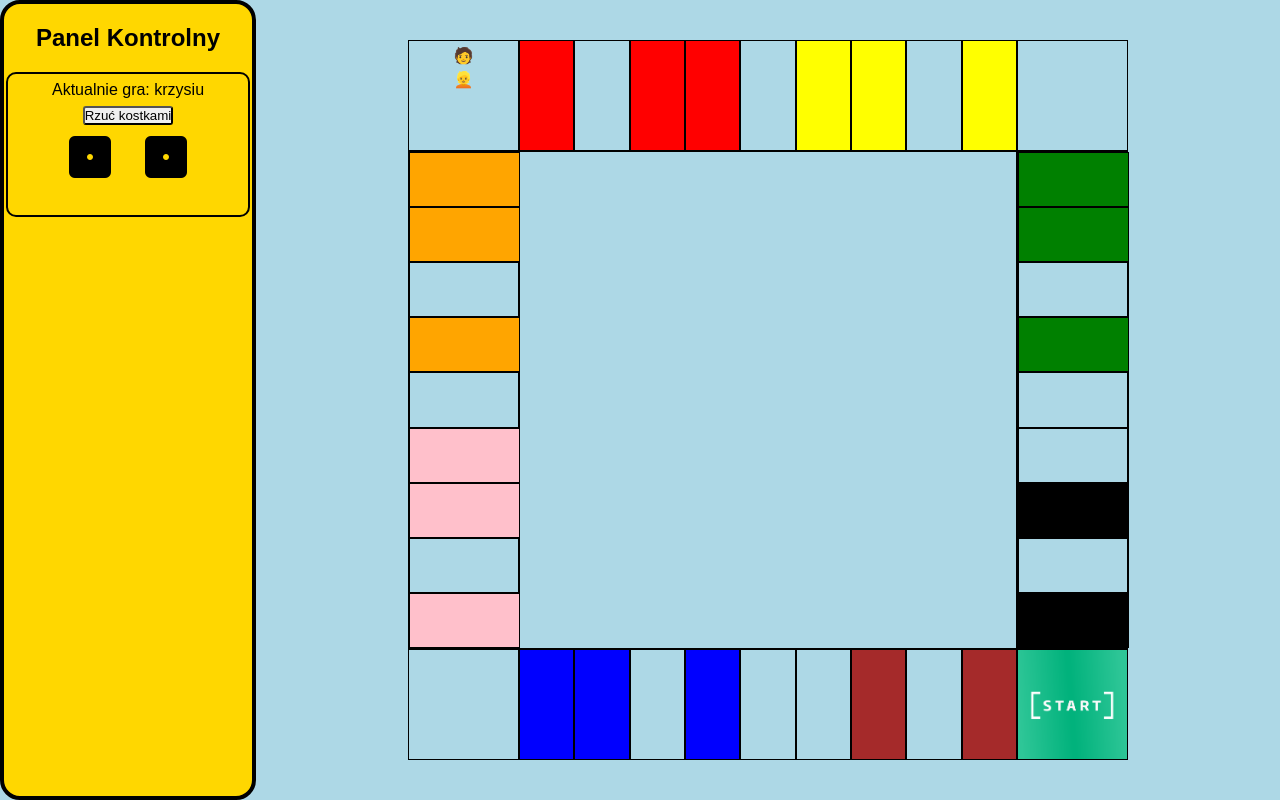
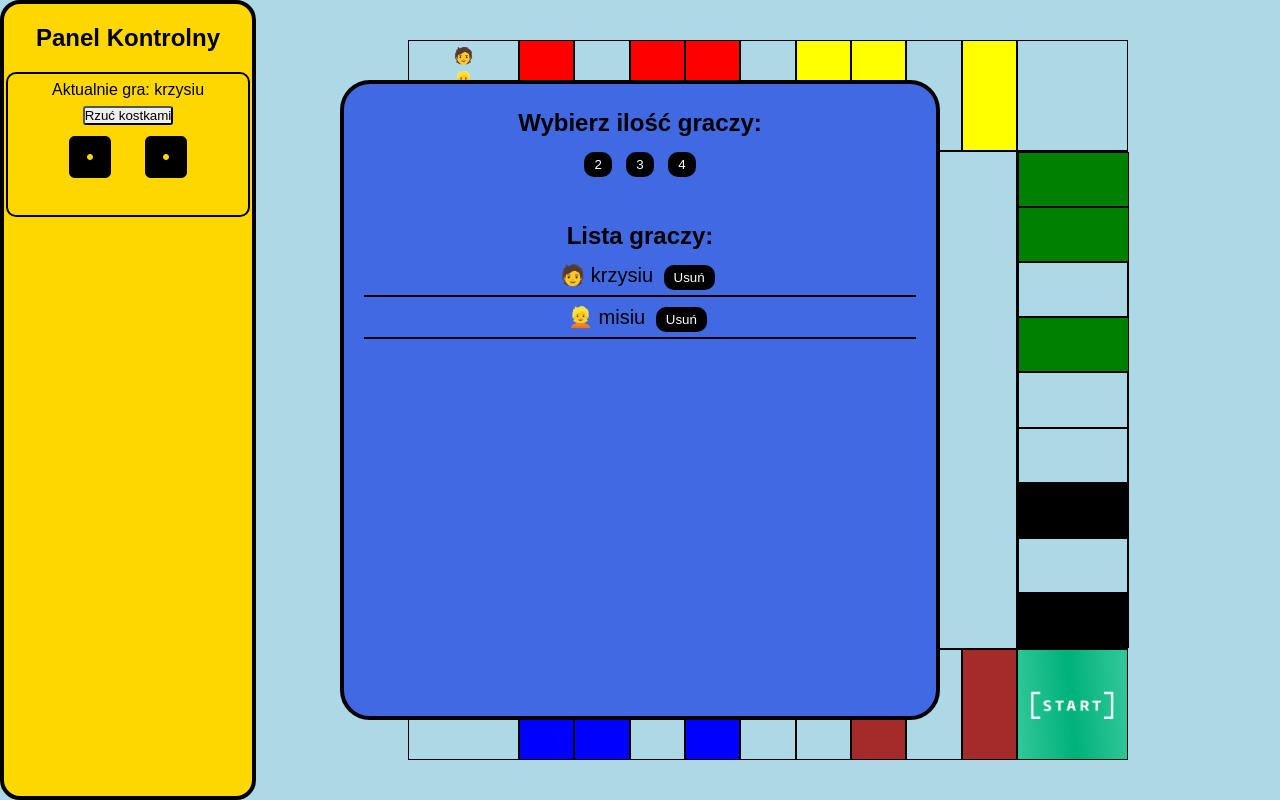
Before and after one commit to lokers778/CC.Monopoly, a website built with webpack: page index.html in a window 1280 px wide. Built offline with nearby package versions, Linux system fonts and the light colour scheme; files whose address does not match are found by name.

Commit message:
Change in the concept of adding players in newGame popup

```diff
--- a/index.html
+++ b/index.html
@@ -1,5 +1,6 @@
 <!DOCTYPE html>
 <html lang="en">
+
 <head>
   <meta charset="UTF-8" />
   <title>Codopoly</title>
@@ -84,20 +85,23 @@
   <section class="newGame">
     <section class="mainPanel">
       <div class="options">
-          <div class="addPlayer">
-            <input type="text" name="playerName" placeholder="Player Name" class="inputText" required />
-            <button class="addPlayerSubmit">Dodaj Gracza</button>
+        <h2>Wybierz ilość graczy:</h2>
+        <div class="options_btnWrapper">
+          <button class="createNewPlayers">2</button>
+          <button class="createNewPlayers">3</button>
+          <button class="createNewPlayers">4</button>
         </div>
+        <!-- <input type="text" name="playerName" placeholder="Player Name" class="inputText" required />
+        <button class="addPlayerSubmit">Dodaj Gracza</button> -->
       </div>
       <div class="players">
         <h2>Lista graczy:</h2>
         <ul class="playersList">
-            <!-- <li class="playersListItem">Gracz 1<button class="btnDelete">X</button></li>
-          <li class="playersListItem">Gracz 2<button class="btnDelete">X</button></li> -->
         </ul>
       </div>
     </section>
   </section>
   <script src="index.js"></script>
 </body>
+
 </html>
--- a/js/newGame.js
+++ b/js/newGame.js
@@ -1,6 +1,5 @@
-const addPlayer = document.querySelector('.addPlayerSubmit');
 const playersList = document.querySelector('.playersList');
-const inputText = document.querySelector('.inputText');
+const btnNumberOfPlayers = [...document.querySelectorAll('.createNewPlayers')];
 
 const clearNode = node => {
   while (node.firstChild) {
@@ -9,19 +8,16 @@ const clearNode = node => {
   return node;
 };
 
-// const newPlayers = [['krzysiu', '🧑'], ['misiu', '👱‍']];
-const newPlayers = [];
-function addNewPlayer() {
-  const newPlayer = ['', ''];
-  newPlayer[0] = inputText.value;
-  inputText.value = '';
-  newPlayers[newPlayers.length] = newPlayer;
-  clearNode(playersList);
+const newPlayers = [['krzysiu', '🧑'], ['misiu', '👱‍']];
+// const newPlayers = [];
+
+const newPlayersToPlayersList = function () {
+  playersList.innerHTML = '';
   newPlayers.forEach(Item => {
     // Create new li element
     const li = document.createElement('li');
     li.className = 'playersListItem';
-    li.appendChild(document.createTextNode(`${Item[0]}${Item[1]}`));
+    li.appendChild(document.createTextNode(`${Item[1]} ${Item[0]} `));
 
     //Create delete button
     const deleteBtn = document.createElement('button');
@@ -31,10 +27,61 @@ function addNewPlayer() {
 
     //Add li element to list
     playersList.appendChild(li);
+  })
+}
+newPlayersToPlayersList();
+
+btnNumberOfPlayers.forEach(item => {
+  item.addEventListener('click', function () {
+    const numberOfPlayers = this.innerText;
+    if (newPlayers.length !== numberOfPlayers) {
+      if (newPlayers.length < numberOfPlayers) {
+        for (let i = newPlayers.length; i < numberOfPlayers; i++) {
+          const newPlayer = ['', ''];
+          newPlayers[newPlayers.length] = newPlayer;
+        }
+      }
+      else if (newPlayers.length > numberOfPlayers) {
+        newPlayers.splice(numberOfPlayers);
+      }
+    }
+    newPlayersToPlayersList();
   });
-}
+});
 
-addPlayer.addEventListener('click', addNewPlayer);
+// const btnDelete = [...document.querySelectorAll('.btnDelete')]
+// btnDelete.forEach(item => {
+//   item.addEventListener('click', function () {
+//     clearNode(this.parentNode);
+//     console.log(this.parentNode);
+//   })
+// });
+
+// function addNewPlayer() {
+//   const newPlayer = ['', ''];
+//   console.log(btnNumberOfPlayers);
+//   newPlayer[0] = inputText.value;
+//   inputText.value = '';
+//   newPlayers[newPlayers.length] = newPlayer;
+//   clearNode(playersList);
+//   newPlayers.forEach(Item => {
+//     // Create new li element
+//     const li = document.createElement('li');
+//     li.className = 'playersListItem';
+//     li.appendChild(document.createTextNode(`${Item[0]}${Item[1]}`));
+
+//     //Create delete button
+//     const deleteBtn = document.createElement('button');
+//     deleteBtn.className = 'btnDelete';
+//     deleteBtn.appendChild(document.createTextNode('Usuń'));
+//     li.appendChild(deleteBtn);
+
+//     //Add li element to list
+//     playersList.appendChild(li);
+//   });
+// }
+
+// addPlayer.addEventListener('click', addNewPlayer);
 
 function returnNewPlayers() {
   return newPlayers;
--- a/scss/_newGame.scss
+++ b/scss/_newGame.scss
@@ -11,7 +11,7 @@
 .newGame {
   // background-color: black;
   position: fixed;
-  z-index: -1;
+  // z-index: -1;
   height: 100vh;
   width: 100vw;
   top: 0;
@@ -22,19 +22,28 @@
 
   .mainPanel {
     display: flex;
-    flex-direction: row;
-    width: 80vh;
-    height: 60vh;
+    flex-direction: column;
+    align-items: stretch;
+    width: 75vh;
+    height: 80vh;
     background-color: royalblue;
     border: 4px solid black;
     border-radius: 30px;
     .options,
     .players {
-      width: 50%;
+      // width: 100%;
       text-align: center;
       margin: 15px;
-      border: 2px solid black;
+      // border: 2px solid black;
       border-radius: 20px;
+      h2{
+        margin: 10px;
+      }
+      ul li{
+        border-bottom: 2px solid black;
+        // border-radius: 10px;
+        margin:5px;
+      }
     }
     .options {
       .addPlayer {
```
Lines whose indentation alone changed are shown as unchanged.
